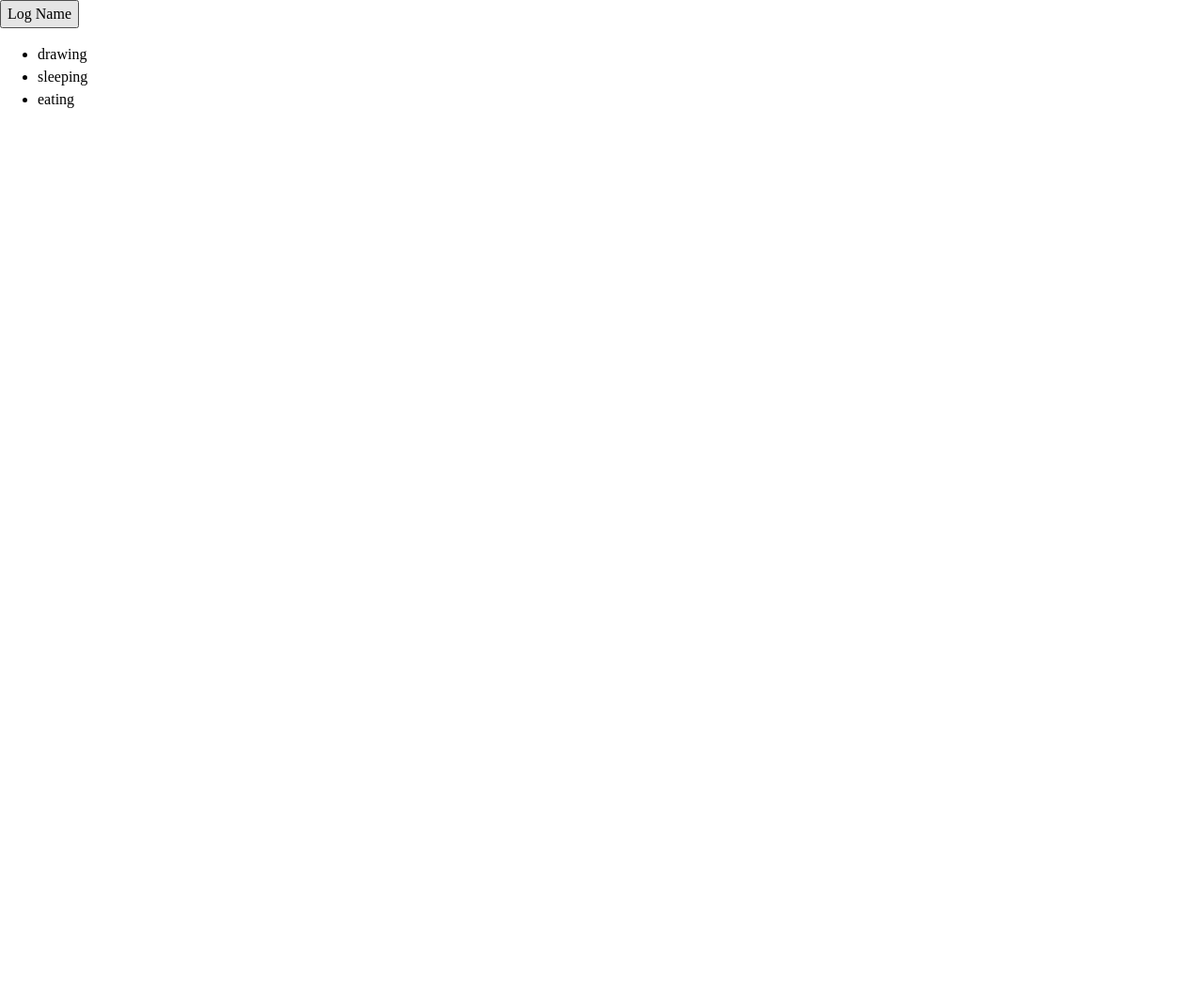
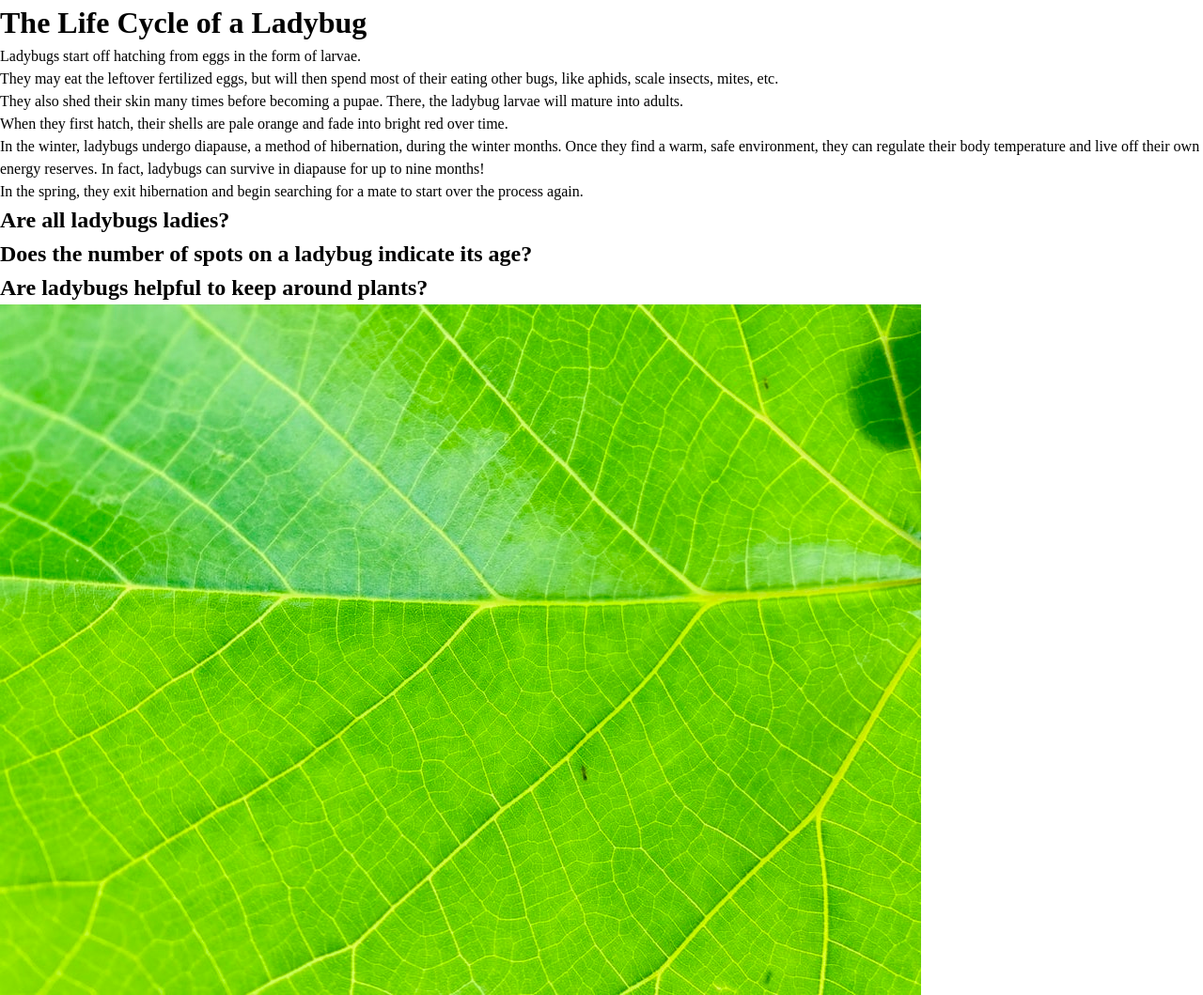
Before and after one commit to NinaScot/javascript-practice, a plain HTML site: page src/index.html in a window 1280 px wide. Shown: the whole page at 94% size. Before the commit the page ends 800 px from the top, so only its background shows below. Drawn offline with Linux system fonts and the light colour scheme.

Commit message:
Added basic layout for html, set up some notes for css, and created assests folder

```diff
--- a/src/css/main.css
+++ b/src/css/main.css
@@ -1,7 +1,6 @@
-/* Decent Defaults */
+/* Variables */
 
-img,
-video {
-  width: 100%;
-  height: auto;
-}
+/* fonts */
+
+/* Mobile only */
+/* Desktop only */
--- a/src/index.html
+++ b/src/index.html
@@ -10,6 +10,82 @@
     <title>Document</title>
   </head>
   <body>
-    <button>Log Name</button>
+    <!--- Card Introduction --->
+    <div class="intro_card">
+      <h1>The Life Cycle of a Ladybug</h1>
+    </div>
+
+    <!--Hatching Card-->
+    <div class="Card1">
+      <p>Ladybugs start off hatching from eggs in the form of larvae.</p>
+      <!-- append hatching process here -->
+
+      <!-- Eating Aphids Card -->
+    <div class="Card2">
+      <p>
+        They may eat the leftover fertilized eggs, but will then spend most of their eating other bugs, like aphids, scale insects, mites, etc.
+      </p>
+    </div>
+
+    <!-- Shedding Skin Card -->
+    <div class="Card3">
+    <p>
+      They also shed their skin many times before becoming a pupae. There, the ladybug larvae will mature into adults.
+    </p>
+  </div>
+    <!-- append shedding process here -->
+
+    <!-- Shell Color Change Card -->
+    <div class="Card4">
+      <p>
+        When they first hatch, their shells are pale orange and fade into bright red over time.
+      </p>
+    </div>
+    <!-- append color change here -->
+
+    <!-- Hibernation Card -->
+    <div class="Card5">
+      <p>
+        In the winter, ladybugs undergo diapause, a method of hibernation, during the winter months. Once they find a warm, safe environment, they can regulate their body temperature and live off their own energy reserves. In fact, ladybugs can survive in diapause for up to nine months!
+      </p>
+    </div>
+
+    <!-- Spring Card -->
+    <div class="Card6">
+      <p>
+        In the spring, they exit hibernation and begin searching for a mate to start over the process again.
+      </p>
+    </div>
+
+    <!-- FAQ Section -->
+    <div class="faq1">
+      <h2>
+        Are all ladybugs ladies?
+      </h2>
+    </div>
+
+    <div class="faq2">
+      <h2>
+        Does the number of spots on a ladybug indicate its age?
+      </h2>
+    </div>
+
+    <div class="faq3">
+      <h2>
+        Are ladybugs helpful to keep around plants?
+      </h2>
+    </div>
+
+
+    <!--- Background Image -->
+    <div class="background leaf">
+      <img
+        src="./Ladybug Assets/Leaf ladybug pic.jpeg"
+        alt="green leaf background"
+        width= 980;
+        height= 735;
+      />
+
+    </div>
   </body>
 </html>
```
Also changed, not shown: src/Ladybug Assets/Leaf ladybug pic.jpeg (added).
